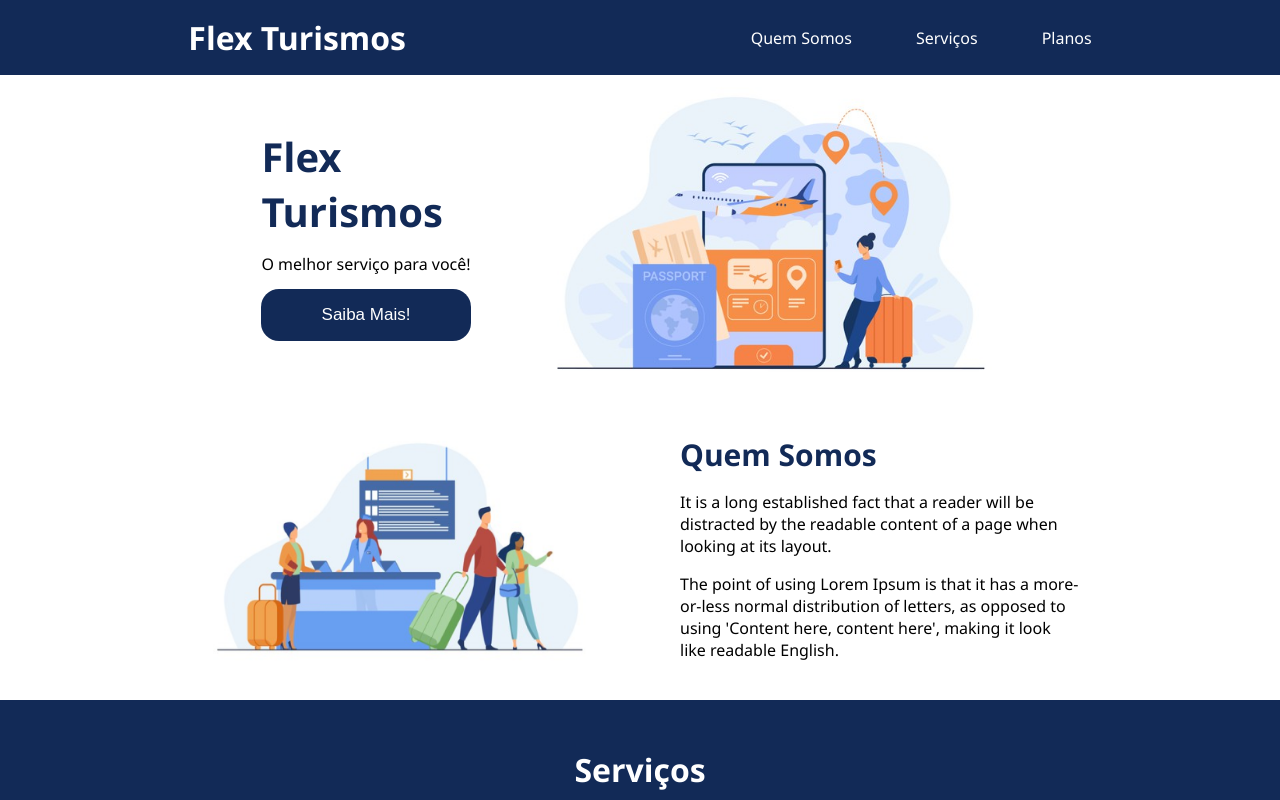
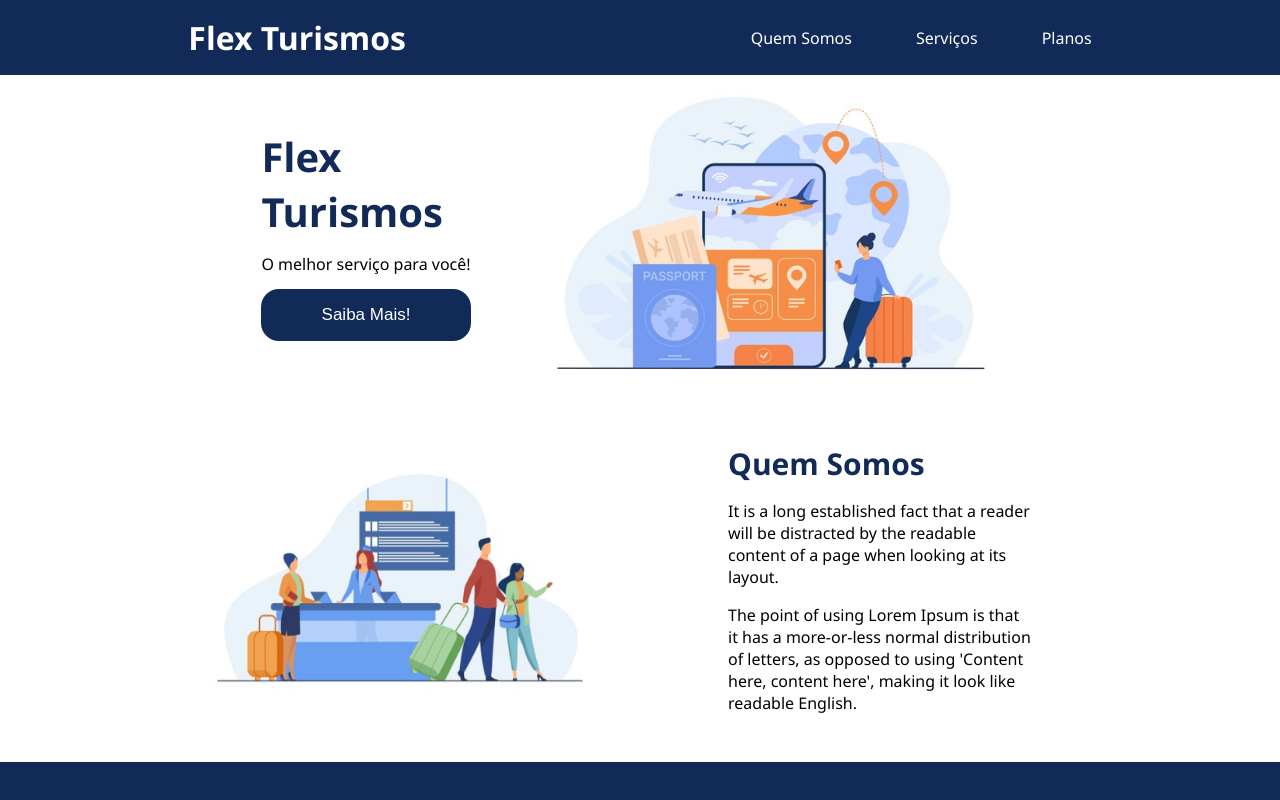
Before and after one commit to danilolima17/pwa-nextjs, a Next.js app: page / in a window 1280 px wide. Shown: the top 800 px of the page. Built offline with nearby package versions, Linux system fonts and the light colour scheme.

Commit message:
update reponsive images

```diff
--- a/src/components/Main.jsx
+++ b/src/components/Main.jsx
@@ -24,6 +24,12 @@ const MainContainer = styled.main`
 
     @media (max-width: 667px) {
         flex-direction: column-reverse;
+        margin-top: 2rem;
+
+        img {
+            width: 320px;
+            height: 180;
+        }
     }
 `
 const Button = styled.button`
@@ -35,6 +41,7 @@ const Button = styled.button`
     border-radius: 18px;
     font-size: 17px;
 `
+
 
 export default function Main() {
     const isAmp = useAmp()
@@ -50,8 +57,8 @@ export default function Main() {
                 {isAmp ? (
                     <amp-img alt="A view of the sea"
                     src={imageMain}
-                    width="350"
-                    height="275"
+                    width="100"
+                    height="100"
                     layout="responsive">
                     </amp-img>
                 ) : (
--- a/src/components/Section.jsx
+++ b/src/components/Section.jsx
@@ -14,6 +14,10 @@ const SectionContainer = styled.section`
         margin-top: 3rem;
         flex-direction: column-reverse;
         gap: 1rem;
+
+        img {
+            width: 300px;
+        }
     }
 `
 
@@ -22,6 +26,7 @@ const AreaRight = styled.div`
     flex-direction: column;
     max-width: 400px;
     gap: 1rem;
+    padding: 3rem;
 
     h1 {
         font-size: 30px;
@@ -29,6 +34,7 @@ const AreaRight = styled.div`
     }
 `
 
+export const config = { amp: 'hybrid' }
 
 export default function Section() {
     const isAmp = useAmp()
```
Also changed, not shown: next.config.js (line endings or trailing spaces), next.config1.js (deleted), 1 other file (tests, documents, lock files or other folders).
